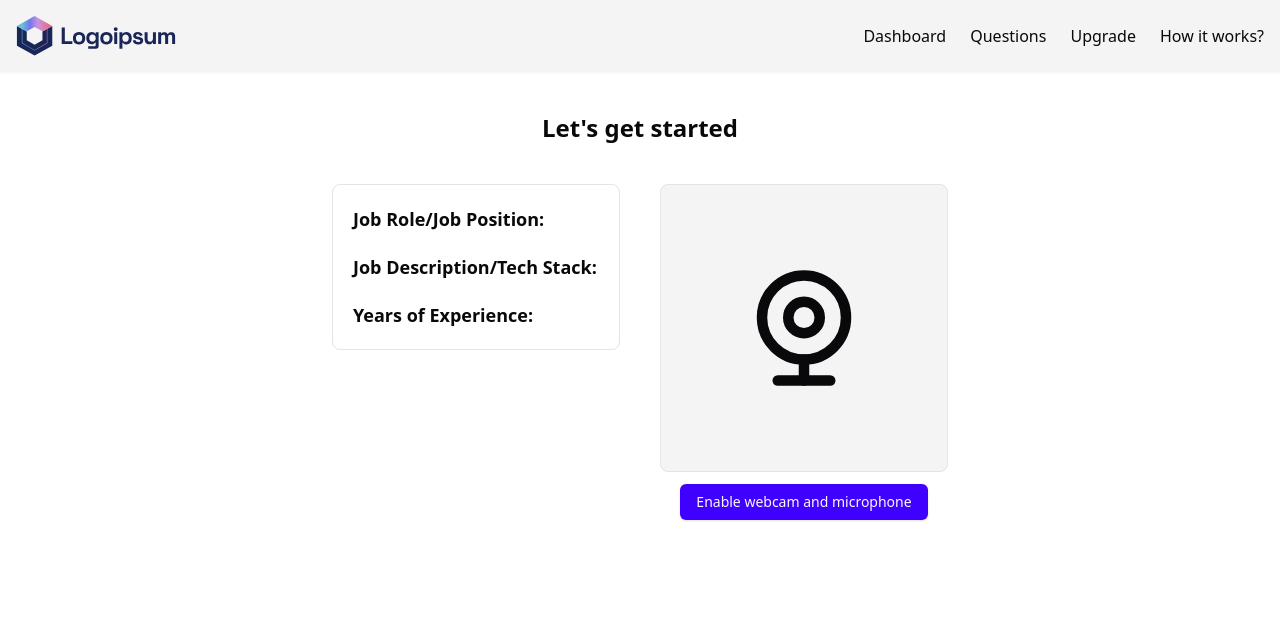
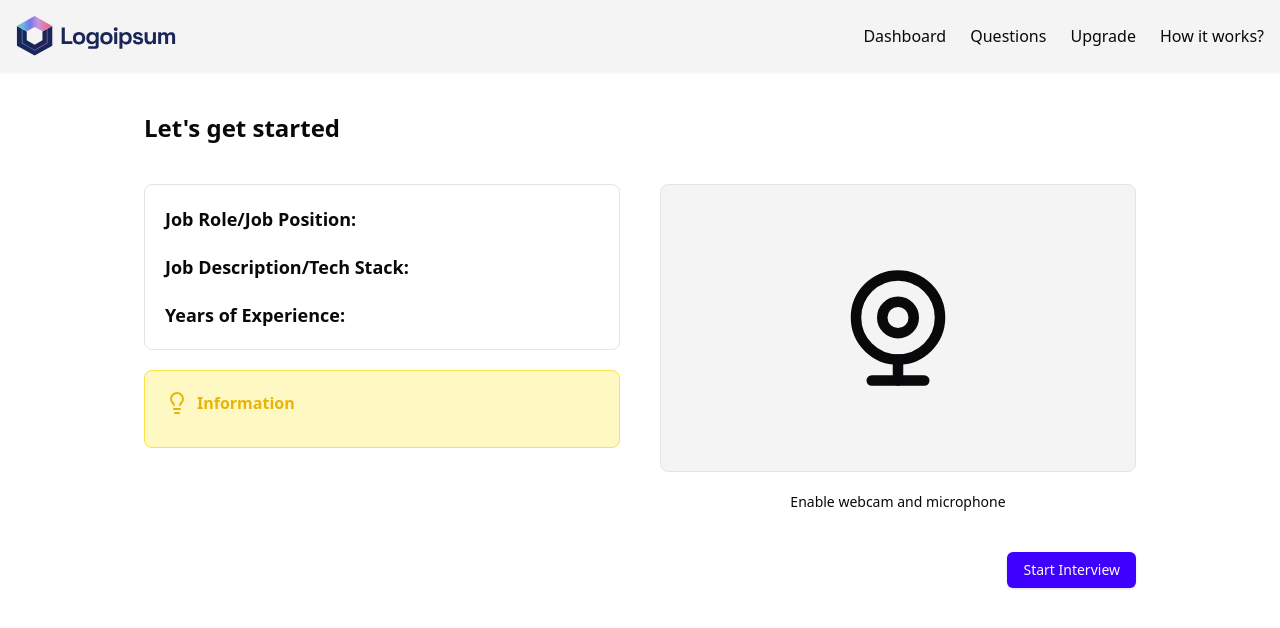
Before and after one commit to UnicornDad8/ai-iterview-mocker, a Next.js app: page /dashboard/interview/1 in a window 1280 px wide. Shown: the top 628 px of the page. Built offline with nearby package versions, Linux system fonts and the light colour scheme; no server answers; the database is empty.

Commit message:
Finish Interview component UI

```diff
--- a/app/dashboard/interview/[interviewId]/page.jsx
+++ b/app/dashboard/interview/[interviewId]/page.jsx
@@ -5,7 +5,7 @@ import { db } from '@/utils/db';
 import { MockInterview } from '@/utils/schema';
 import { eq } from 'drizzle-orm';
 import Webcam from "react-webcam";
-import { WebcamIcon } from 'lucide-react';
+import { Lightbulb, WebcamIcon } from 'lucide-react';
 import { Button } from '@/components/ui/button';
 
 const Interview = ({params}) => {
@@ -26,14 +26,18 @@ const Interview = ({params}) => {
   };
 
   return (
-    <div className="flex flex-col items-center justify-center my-10">
+    <div className="flex flex-col justify-center my-10">
       <h2 className="mb-10 text-2xl font-bold">Let's get started</h2>
       <div className="grid grid-cols-1 gap-10 md:grid-cols-2">
       <div className="flex flex-col gap-5">
         <div className="flex flex-col gap-5 p-5 border rounded-lg">
-        <h2 className="text-lg"><strong>Job Role/Job Position:</strong> {interviewData?.jobPosition}</h2>
-        <h2 className="text-lg"><strong>Job Description/Tech Stack:</strong> {interviewData?.jobDesc}</h2>
-        <h2 className="text-lg"><strong>Years of Experience:</strong> {interviewData?.jobExperience}</h2>
+          <h2 className="text-lg"><strong>Job Role/Job Position:</strong> {interviewData?.jobPosition}</h2>
+          <h2 className="text-lg"><strong>Job Description/Tech Stack:</strong> {interviewData?.jobDesc}</h2>
+          <h2 className="text-lg"><strong>Years of Experience:</strong> {interviewData?.jobExperience}</h2>
+        </div>
+        <div className="p-5 bg-yellow-100 border border-yellow-300 rounded-lg">
+          <h2 className="flex items-center gap-2 text-yellow-500"><Lightbulb /> <strong>Information</strong></h2>
+          <h2 className="mt-3 text-yellow-700">{process.env.NEXT_PUBLIC_INFORMATION}</h2>
         </div>
       </div>
 
@@ -50,12 +54,14 @@ const Interview = ({params}) => {
           /> :
           <div className="flex flex-col items-center">
             <WebcamIcon className="w-full p-20 border rounded-lg h-72 bg-secondary" />
-            <Button className="my-3" onClick={() => setWebcamEnabled(true)}>Enable webcam and microphone</Button>
+            <Button variant="ghost" className="w-full my-3" onClick={() => setWebcamEnabled(true)}>Enable webcam and microphone</Button>
           </div>
           }
       </div>
       </div>
-
+      <div className="flex items-end justify-end mt-5">
+        <Button>Start Interview</Button>
+      </div>
     </div>
   )
 }
```
